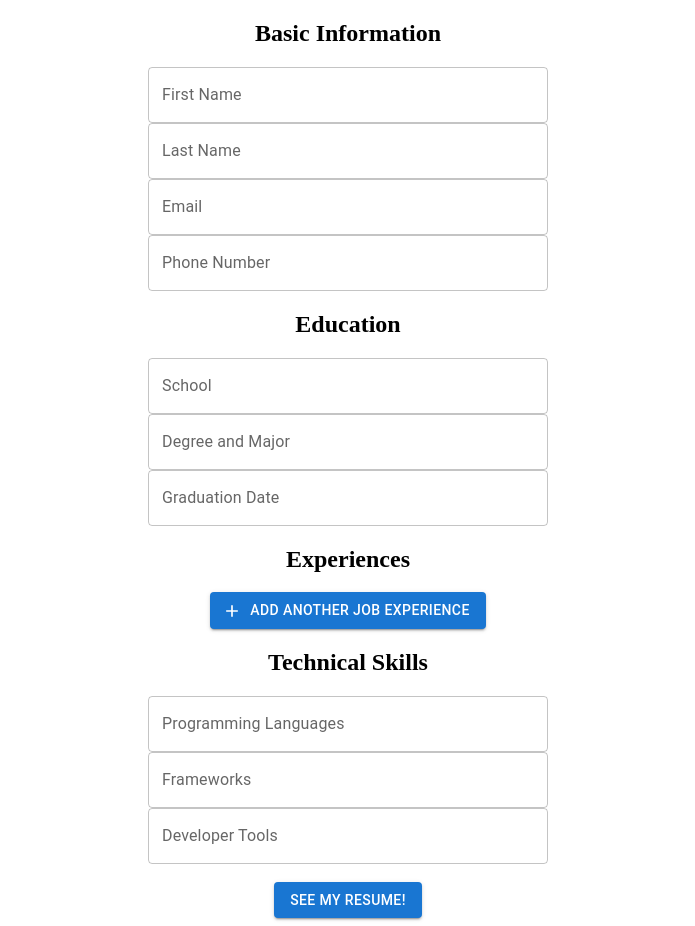
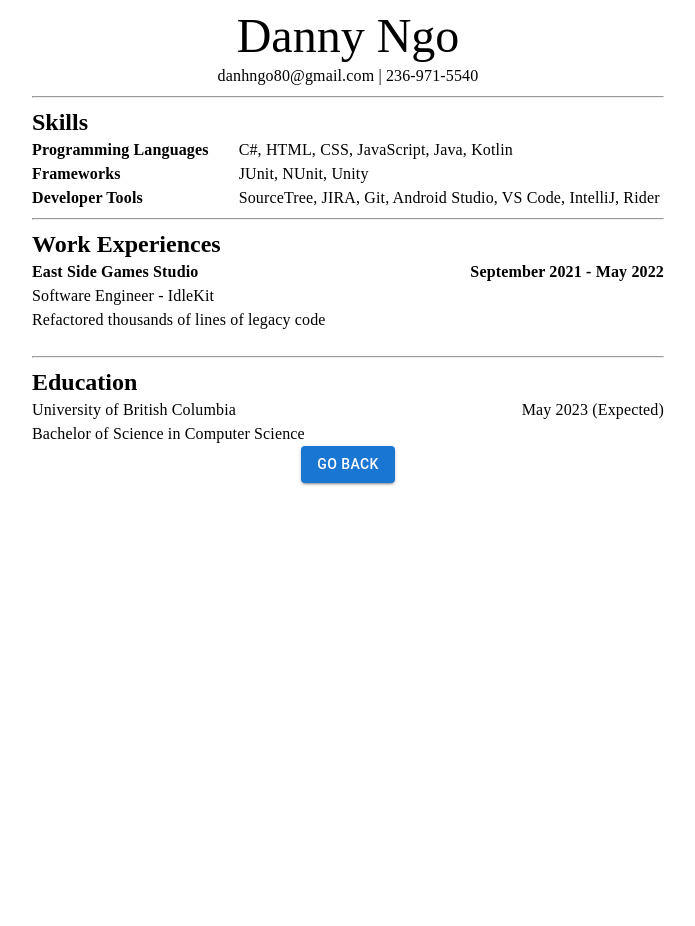
Before and after one commit to steve8D/CV-Application-Creator, a React (Create React App) app in the folder cv-application/: page / in a window 1280 px wide. Shown: the whole page, without its empty margins (292-987 px from the left). After the commit the page ends 800 px from the top, so only its background shows below. Built offline with nearby package versions, Linux system fonts and the light colour scheme.

Commit message:
Completed refactoring the CV using MUI and deployed the build

```diff
--- a/cv-application/src/App.js
+++ b/cv-application/src/App.js
@@ -7,17 +7,27 @@ import { Box } from "@mui/material";
 
 function App() {
   const [info, setInfo] = useState({
-    firstName: "",
-    lastName: "",
-    email: "",
-    phoneNo: "",
-    university: "",
-    degreeTitle: "",
-    graduationDate: "",
-    programmingLanguages: "",
-    frameWorks: "",
-    developerTools: "",
-    experiences: [],
+    firstName: "Danny",
+    lastName: "Ngo",
+    email: "danhngo80@gmail.com",
+    phoneNo: "236-971-5540",
+    university: "University of British Columbia",
+    degreeTitle: "Bachelor of Science in Computer Science",
+    graduationDate: "May 2023 (Expected)",
+    programmingLanguages: "C#, HTML, CSS, JavaScript, Java, Kotlin",
+    frameWorks: "JUnit, NUnit, Unity",
+    developerTools:
+      "SourceTree, JIRA, Git, Android Studio, VS Code, IntelliJ, Rider",
+    experiences: [
+      {
+        companyName: "East Side Games Studio",
+        title: "Software Engineer - IdleKit",
+        from: "September 2021",
+        to: "May 2022",
+        description: "Refactored thousands of lines of legacy code",
+        id: uniqid(),
+      },
+    ],
   });
 
   const handleInfoChange = (event) => {
@@ -64,7 +74,7 @@ function App() {
     setInfo((prevState) => ({ ...prevState, experiences: newExperienceList }));
   };
 
-  const [showCV, setShowCV] = useState(false);
+  const [showCV, setShowCV] = useState(true);
 
   const handleSubmit = () => {
     setShowCV((showCV) => !showCV);
@@ -89,12 +99,14 @@ function App() {
       )}
 
       {showCV && (
-        <div>
+        <>
           <CV info={info} />
-          <Button variant="contained" color="primary" onClick={handleSubmit}>
-            Go back
-          </Button>
-        </div>
+          <Box sx={{ display: "flex", justifyContent: "center" }}>
+            <Button variant="contained" color="primary" onClick={handleSubmit}>
+              Go back
+            </Button>
+          </Box>
+        </>
       )}
     </>
   );
--- a/cv-application/src/components/CV.js
+++ b/cv-application/src/components/CV.js
@@ -1,53 +1,70 @@
+import { Box, Typography } from "@mui/material";
+import { createTheme, ThemeProvider } from "@mui/material/styles";
 import React from "react";
 import ExperienceDetailsItem from "./reuseable-views/ExperienceDetailsItem";
+
+const theme = createTheme({
+  typography: {
+    allVariants: {
+      fontFamily: "serif",
+    },
+    h5: { fontWeight: "medium" },
+  },
+});
 
 function CV({ info }) {
   const fullName = `${info.firstName} ${info.lastName}`;
   const contactInfo = `${info.email} | ${info.phoneNo}`;
 
   return (
-    <div className="CV">
-      <div className="header">
-        <h1>{fullName}</h1>
-        <p>{contactInfo}</p>
-      </div>
+    <ThemeProvider theme={theme}>
+      <Box sx={{ mx: "auto", width: "50%" }}>
+        <Box sx={{ textAlign: "center" }}>
+          <Typography variant="h3">{fullName}</Typography>
+          <Typography variant="body1">{contactInfo}</Typography>
+        </Box>
         <hr />
 
-      <h2>Skills</h2>
-      <div className="skills">
-        <div className="left-column">
-          <p>Programming Languages</p>
-          <p>Frameworks</p>
-          <p>Developer Tools</p>
-        </div>
+        <Typography variant="h5">Skills</Typography>
+        <Box sx={{ display: "flex", gap: "30px" }}>
+          <Box sx={{ fontWeight: "bold" }}>
+            <Typography style={{ fontWeight: "bold" }}>
+              Programming Languages
+            </Typography>
+            <Typography style={{ fontWeight: "bold" }}>Frameworks</Typography>
+            <Typography style={{ fontWeight: "bold" }}>
+              Developer Tools
+            </Typography>
+          </Box>
 
-        <div>
-          <p>{info.programmingLanguages}</p>
-          <p>{info.frameWorks}</p>
-          <p>{info.developerTools}</p>
-        </div>
-      </div>
+          <Box>
+            <Typography>{info.programmingLanguages}</Typography>
+            <Typography>{info.frameWorks}</Typography>
+            <Typography>{info.developerTools}</Typography>
+          </Box>
+        </Box>
         <hr />
 
-      <h2>Work Experiences</h2>
-      <div className="experiences-list">
+        <Typography variant="h5">Work Experiences</Typography>
+        <Box sx={{ display: "flex", flexDirection: "column" }}>
           {info.experiences.map((experience) => (
             <ExperienceDetailsItem
               key={experience.id}
               experienceInfo={experience}
             ></ExperienceDetailsItem>
           ))}
-      </div>
+        </Box>
         <hr />
 
-      <h2>Education</h2>
-      <div className="title">
-        <p>{info.university}</p>
-        <p>{info.graduationDate}</p>
-      </div>
+        <Typography variant="h5">Education</Typography>
+        <Box sx={{ display: "flex", justifyContent: "space-between" }}>
+          <Typography>{info.university}</Typography>
+          <Typography>{info.graduationDate}</Typography>
+        </Box>
 
-      <p>{info.degreeTitle}</p>
-    </div>
+        <Typography>{info.degreeTitle}</Typography>
+      </Box>
+    </ThemeProvider>
   );
 }
 
--- a/cv-application/src/components/reuseable-views/ExperienceDetailsItem.js
+++ b/cv-application/src/components/reuseable-views/ExperienceDetailsItem.js
@@ -1,15 +1,25 @@
 import React from "react";
+import { Box, Typography } from "@mui/material";
 
 const ExperienceDetailsItem = ({ experienceInfo }) => {
   return (
-    <div className="experience">
-      <div className="title">
-        <p>{experienceInfo.companyName}</p>
-        <p>{`${experienceInfo.from} - ${experienceInfo.to}`}</p>
-      </div>
-      <p>{experienceInfo.title}</p>
-      <p>{experienceInfo.description}</p>
-    </div>
+    <Box sx={{ pb: 2 }}>
+      <Box
+        sx={{
+          display: "flex",
+          justifyContent: "space-between",
+        }}
+      >
+        <Typography style={{ fontWeight: "bold" }}>
+          {experienceInfo.companyName}
+        </Typography>
+        <Typography
+          style={{ fontWeight: "bold" }}
+        >{`${experienceInfo.from} - ${experienceInfo.to}`}</Typography>
+      </Box>
+      <Typography>{experienceInfo.title}</Typography>
+      <Typography>{experienceInfo.description}</Typography>
+    </Box>
   );
 };
 
--- a/cv-application/src/styles/cv.css
+++ /dev/null
@@ -1,41 +0,0 @@
-h1, h2, p, ul {
-    margin: 2px;
-}
-
-hr {
-    margin: 5px;
-}
-
-li {
-    line-height: 1.2;
-}
-
-body {
-    margin-left:200px;
-    margin-right:200px;
-}
-
-.header {
-    text-align: center;
-}
-
-.skills {
-    display: flex;
-    gap: 30px;
-}
-
-.left-column {
-    font-weight: bold;
-}
-
-.title {
-    display:flex;
-    justify-content: space-between;
-    font-weight: bold;
-}
-
-.experiences-list {
-    display:flex;
-    flex-direction:column;
-    gap:10px;
-}
```
Also changed, not shown: 7 other files (tests, documents, lock files or other folders). Lines whose indentation alone changed are shown as unchanged.
